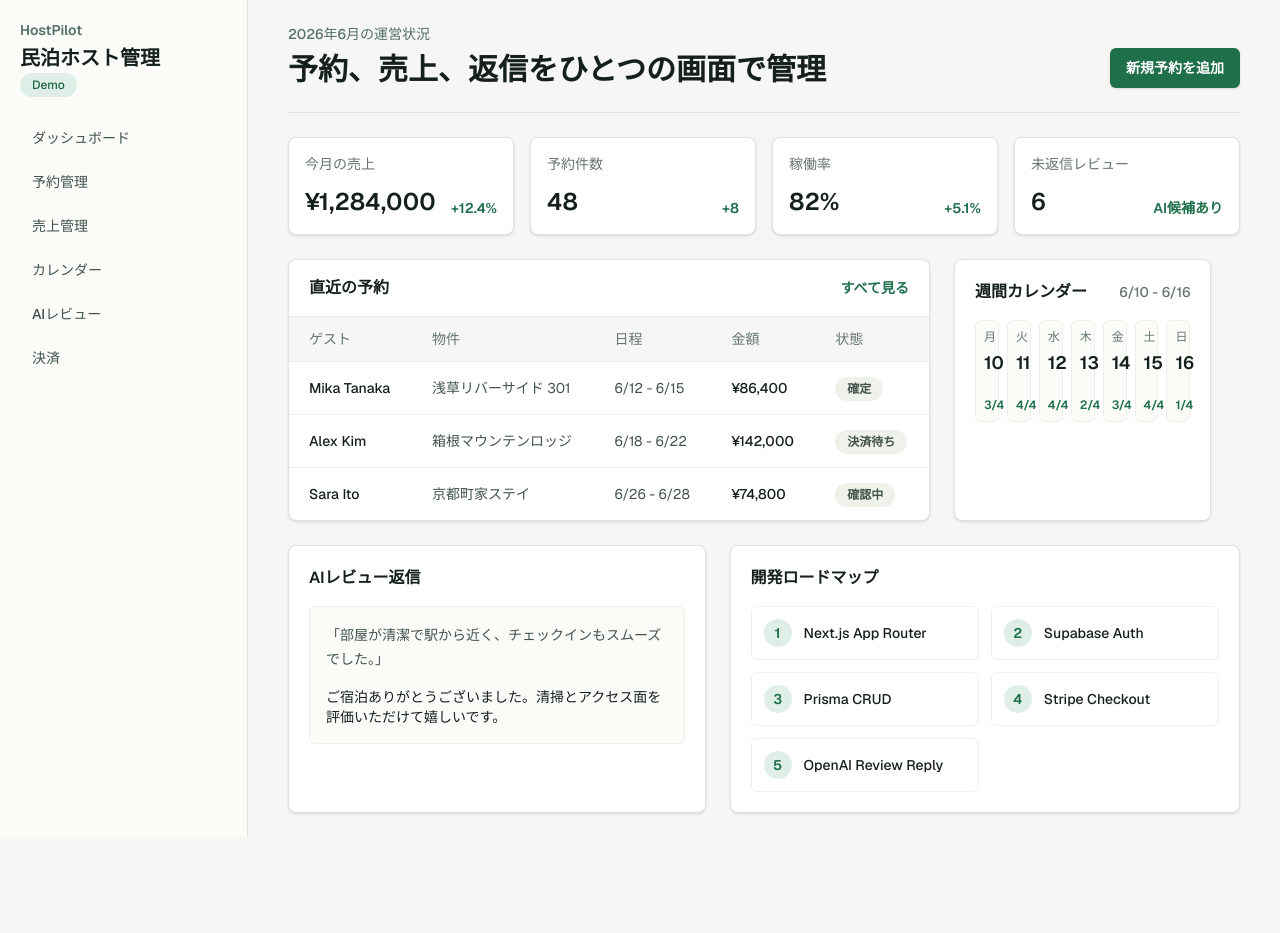
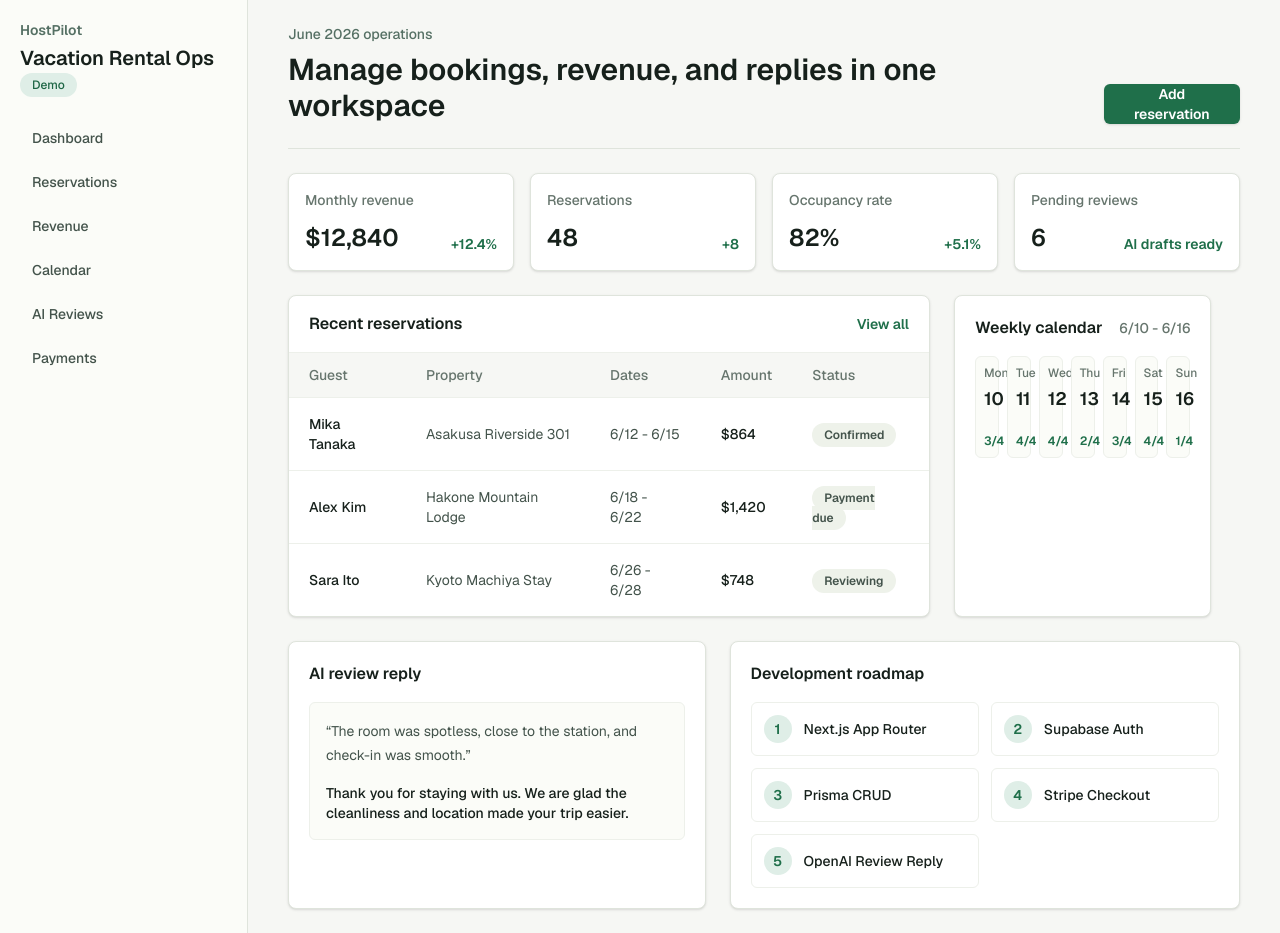
Before and after one commit to 0xtomsh/vacation-rental-saas-demo, a Next.js app: page / in a window 1280 px wide. Before the commit the page ends 837 px from the top, so only its background shows below. Built offline with nearby package versions, Linux system fonts and the light colour scheme.

Commit message:
Update layout and page components to English, enhancing accessibility and user experience. Translated titles, descriptions, and various UI elements for a more global audience.

```diff
--- a/src/app/layout.tsx
+++ b/src/app/layout.tsx
@@ -13,8 +13,9 @@ const geistMono = Geist_Mono({
 });
 
 export const metadata: Metadata = {
-  title: "HostPilot | 民泊ホスト管理SaaS",
-  description: "予約、売上、カレンダー、レビュー返信、決済を扱う民泊ホスト向けSaaSデモ",
+  title: "HostPilot | Vacation Rental Host SaaS",
+  description:
+    "A vacation rental host SaaS demo for reservations, revenue, calendars, review replies, and payments.",
 };
 
 export default function RootLayout({
@@ -24,7 +25,7 @@ export default function RootLayout({
 }>) {
   return (
     <html
-      lang="ja"
+      lang="en"
       className={`${geistSans.variable} ${geistMono.variable} h-full antialiased`}
     >
       <body className="min-h-full flex flex-col">{children}</body>
--- a/src/app/page.tsx
+++ b/src/app/page.tsx
@@ -1,42 +1,42 @@
 const stats = [
-  { label: "今月の売上", value: "¥1,284,000", delta: "+12.4%" },
-  { label: "予約件数", value: "48", delta: "+8" },
-  { label: "稼働率", value: "82%", delta: "+5.1%" },
-  { label: "未返信レビュー", value: "6", delta: "AI候補あり" },
+  { label: "Monthly revenue", value: "$12,840", delta: "+12.4%" },
+  { label: "Reservations", value: "48", delta: "+8" },
+  { label: "Occupancy rate", value: "82%", delta: "+5.1%" },
+  { label: "Pending reviews", value: "6", delta: "AI drafts ready" },
 ];
 
 const reservations = [
   {
     guest: "Mika Tanaka",
-    property: "浅草リバーサイド 301",
+    property: "Asakusa Riverside 301",
     dates: "6/12 - 6/15",
-    amount: "¥86,400",
-    status: "確定",
+    amount: "$864",
+    status: "Confirmed",
   },
   {
     guest: "Alex Kim",
-    property: "箱根マウンテンロッジ",
+    property: "Hakone Mountain Lodge",
     dates: "6/18 - 6/22",
-    amount: "¥142,000",
-    status: "決済待ち",
+    amount: "$1,420",
+    status: "Payment due",
   },
   {
     guest: "Sara Ito",
-    property: "京都町家ステイ",
+    property: "Kyoto Machiya Stay",
     dates: "6/26 - 6/28",
-    amount: "¥74,800",
-    status: "確認中",
+    amount: "$748",
+    status: "Reviewing",
   },
 ];
 
 const calendarDays = [
-  { day: "月", date: "10", occupancy: "3/4" },
-  { day: "火", date: "11", occupancy: "4/4" },
-  { day: "水", date: "12", occupancy: "4/4" },
-  { day: "木", date: "13", occupancy: "2/4" },
-  { day: "金", date: "14", occupancy: "3/4" },
-  { day: "土", date: "15", occupancy: "4/4" },
-  { day: "日", date: "16", occupancy: "1/4" },
+  { day: "Mon", date: "10", occupancy: "3/4" },
+  { day: "Tue", date: "11", occupancy: "4/4" },
+  { day: "Wed", date: "12", occupancy: "4/4" },
+  { day: "Thu", date: "13", occupancy: "2/4" },
+  { day: "Fri", date: "14", occupancy: "3/4" },
+  { day: "Sat", date: "15", occupancy: "4/4" },
+  { day: "Sun", date: "16", occupancy: "1/4" },
 ];
 
 const roadmap = [
@@ -55,7 +55,7 @@ export default function Home() {
           <div className="flex items-center justify-between lg:block">
             <div>
               <p className="text-sm font-semibold text-[#557064]">HostPilot</p>
-              <h1 className="mt-1 text-xl font-semibold">民泊ホスト管理</h1>
+              <h1 className="mt-1 text-xl font-semibold">Vacation Rental Ops</h1>
             </div>
             <span className="rounded-full bg-[#dfeee7] px-3 py-1 text-xs font-medium text-[#1d6544]">
               Demo
@@ -63,7 +63,7 @@ export default function Home() {
           </div>
 
           <nav className="mt-6 grid grid-cols-2 gap-2 text-sm lg:grid-cols-1">
-            {["ダッシュボード", "予約管理", "売上管理", "カレンダー", "AIレビュー", "決済"].map(
+            {["Dashboard", "Reservations", "Revenue", "Calendar", "AI Reviews", "Payments"].map(
               (item) => (
                 <a
                   className="rounded-md px-3 py-2 font-medium text-[#43534b] hover:bg-[#eef2ea] hover:text-[#16201b]"
@@ -81,14 +81,14 @@ export default function Home() {
           <header className="flex flex-col gap-4 border-b border-[#dfe4dc] pb-6 md:flex-row md:items-end md:justify-between">
             <div>
               <p className="text-sm font-medium text-[#557064]">
-                2026年6月の運営状況
+                June 2026 operations
               </p>
               <h2 className="mt-2 text-3xl font-semibold tracking-normal">
-                予約、売上、返信をひとつの画面で管理
+                Manage bookings, revenue, and replies in one workspace
               </h2>
             </div>
             <button className="h-10 rounded-md bg-[#1f6f4a] px-4 text-sm font-semibold text-white shadow-sm hover:bg-[#18593b]">
-              新規予約を追加
+              Add reservation
             </button>
           </header>
 
@@ -112,20 +112,20 @@ export default function Home() {
           <div className="mt-6 grid gap-6 xl:grid-cols-[1.4fr_0.9fr]">
             <section className="rounded-lg border border-[#dfe4dc] bg-white shadow-sm">
               <div className="flex items-center justify-between border-b border-[#edf0ea] px-5 py-4">
-                <h3 className="font-semibold">直近の予約</h3>
+                <h3 className="font-semibold">Recent reservations</h3>
                 <a className="text-sm font-semibold text-[#1f6f4a]" href="#">
-                  すべて見る
+                  View all
                 </a>
               </div>
               <div className="overflow-x-auto">
                 <table className="w-full min-w-[640px] border-collapse text-left text-sm">
                   <thead className="bg-[#f6f7f4] text-[#66756d]">
                     <tr>
-                      <th className="px-5 py-3 font-medium">ゲスト</th>
-                      <th className="px-5 py-3 font-medium">物件</th>
-                      <th className="px-5 py-3 font-medium">日程</th>
-                      <th className="px-5 py-3 font-medium">金額</th>
-                      <th className="px-5 py-3 font-medium">状態</th>
+                      <th className="px-5 py-3 font-medium">Guest</th>
+                      <th className="px-5 py-3 font-medium">Property</th>
+                      <th className="px-5 py-3 font-medium">Dates</th>
+                      <th className="px-5 py-3 font-medium">Amount</th>
+                      <th className="px-5 py-3 font-medium">Status</th>
                     </tr>
                   </thead>
                   <tbody>
@@ -160,7 +160,7 @@ export default function Home() {
 
             <section className="rounded-lg border border-[#dfe4dc] bg-white p-5 shadow-sm">
               <div className="flex items-center justify-between">
-                <h3 className="font-semibold">週間カレンダー</h3>
+                <h3 className="font-semibold">Weekly calendar</h3>
                 <span className="text-sm font-medium text-[#66756d]">6/10 - 6/16</span>
               </div>
               <div className="mt-4 grid grid-cols-7 gap-2">
@@ -182,19 +182,19 @@ export default function Home() {
 
           <div className="mt-6 grid gap-6 xl:grid-cols-[0.9fr_1.1fr]">
             <section className="rounded-lg border border-[#dfe4dc] bg-white p-5 shadow-sm">
-              <h3 className="font-semibold">AIレビュー返信</h3>
+              <h3 className="font-semibold">AI review reply</h3>
               <div className="mt-4 rounded-md border border-[#edf0ea] bg-[#fbfcf8] p-4">
                 <p className="text-sm leading-6 text-[#43534b]">
-                  「部屋が清潔で駅から近く、チェックインもスムーズでした。」
+                  &ldquo;The room was spotless, close to the station, and check-in was smooth.&rdquo;
                 </p>
                 <p className="mt-4 text-sm font-medium text-[#16201b]">
-                  ご宿泊ありがとうございました。清掃とアクセス面を評価いただけて嬉しいです。
+                  Thank you for staying with us. We are glad the cleanliness and location made your trip easier.
                 </p>
               </div>
             </section>
 
             <section className="rounded-lg border border-[#dfe4dc] bg-white p-5 shadow-sm">
-              <h3 className="font-semibold">開発ロードマップ</h3>
+              <h3 className="font-semibold">Development roadmap</h3>
               <div className="mt-4 grid gap-3 sm:grid-cols-2">
                 {roadmap.map((item, index) => (
                   <div
```
